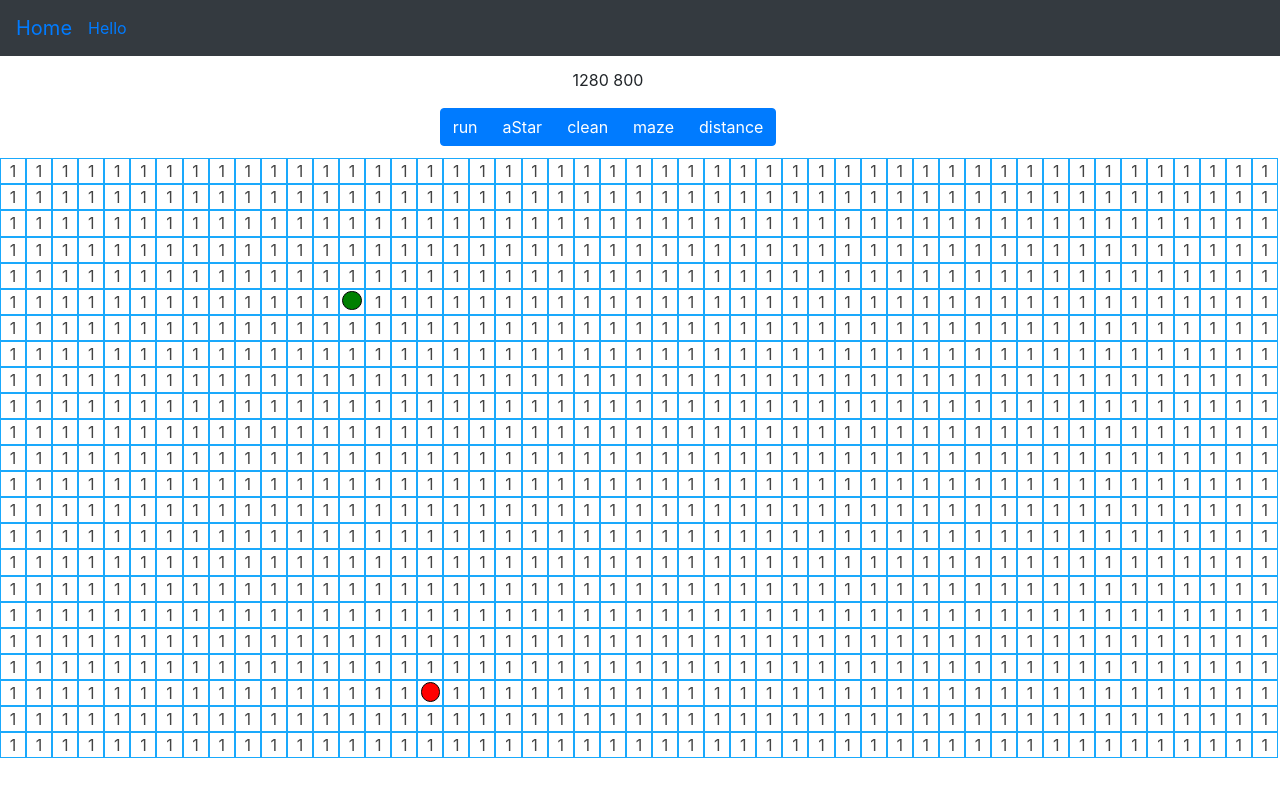
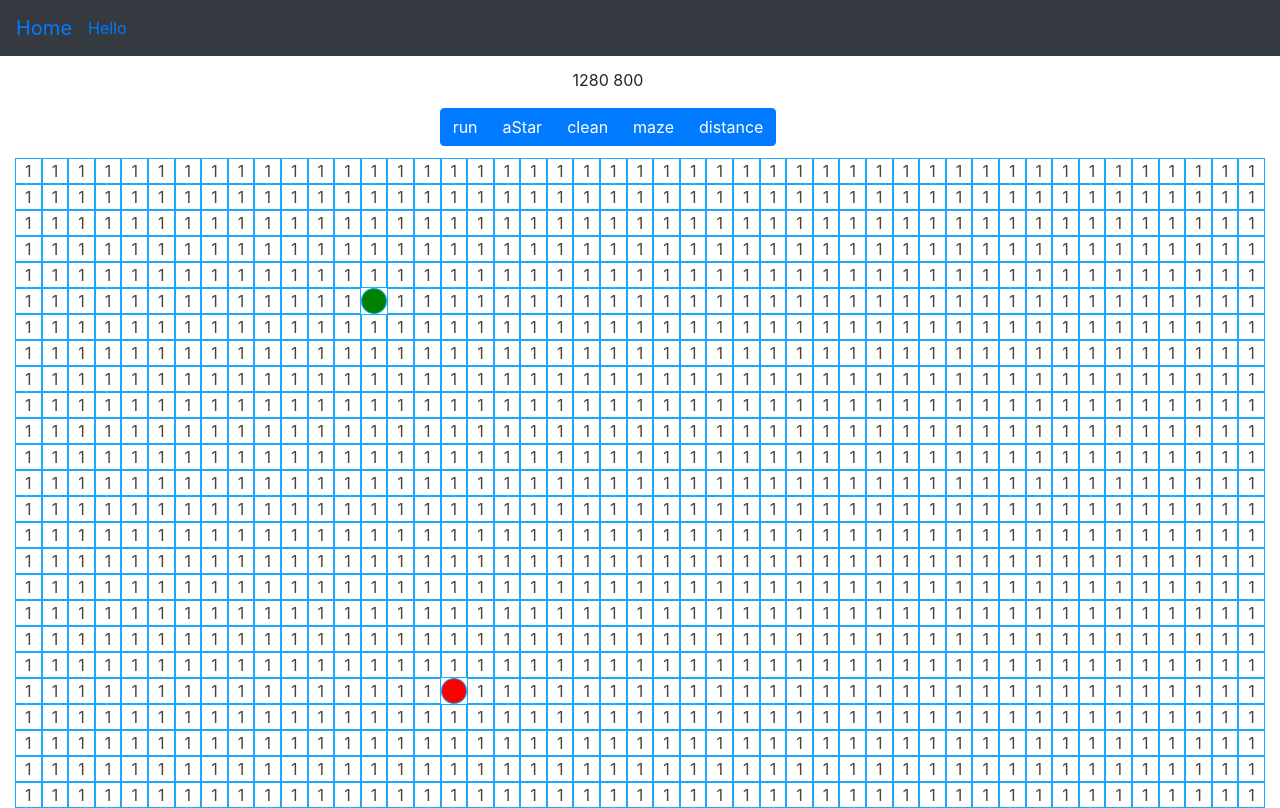
Before and after one commit to auratiger/shortst_path_visualiser, a React (Create React App) app: page / in a window 1280 px wide. Built offline with nearby package versions, Linux system fonts and the light colour scheme.

Commit message:
fixed container flex

```diff
--- a/src/algorithms/aStar.js
+++ b/src/algorithms/aStar.js
@@ -77,11 +77,7 @@ export function aStar(board){
             let adjacentNodes = getAdjacentNodes(board.grid, curNode, closedSet);
 
             adjacentNodes.forEach(node => {
-                node.previusNode = curNode;
                 board.visualization.push(curNode);
-            })
-
-            adjacentNodes.forEach(node => {
 
                 let g = curNode.gScore + curNode.dir === 0 ? curNode.pathDistance : curNode.pathDistance * 1.2;
                 let h = calculateDistance(node, endNode);
@@ -89,16 +85,25 @@ export function aStar(board){
 
                 let q = openSet.filter(el => el.id === node.id);
                 if(q.length !== 0 && q[0].fScore < f){
+                    console.log(1);
+
                     return;
                 }
+                console.log(q);
+
 
                 q = closedSet.filter(el => el.id === node.id);
                 if(q.length !== 0 && q[0].fScore < f){
+                    console.log(2);
+
                     return;
                 }
 
                 node.gScore = g;
                 node.fScore = f;
+
+                node.previusNode = curNode;
+
                 openSet.push(node);
             })
 
--- a/src/algorithms/visualize.js
+++ b/src/algorithms/visualize.js
@@ -1,6 +1,6 @@
 
 
-export function visualizePath(path, reachedEnd){
+export function visualizePath(path, elRefs, reachedEnd){
 
     for(let i = 0; i < path.length; i++){
         let node = path[i];
@@ -9,8 +9,6 @@ export function visualizePath(path, reachedEnd){
             let backtrackPath = [];
 
             while(node !== null && node.previusNode !== null){
-                console.log(2);
-
                 backtrackPath.push(node);
                 node = node.previusNode;
             }
@@ -19,7 +17,7 @@ export function visualizePath(path, reachedEnd){
                 for(let e = 0; e < backtrackPath.length; e++){
                     if(reachedEnd){
                         setTimeout(() => {
-                                document.getElementById(backtrackPath[e].id).className = 'node node-shortest-path';
+                            elRefs[backtrackPath[e].index].current.className = "node node-shortest-path"
                         }, 50 * e);
                     }
                 }
@@ -28,7 +26,7 @@ export function visualizePath(path, reachedEnd){
         }
 
         setTimeout(() => {
-            document.getElementById(node.id).className = 'node node-visited';
+            elRefs[node.index].current.className = 'node node-visited';
         }, 10 * i);
     }
 }
--- a/src/containers/Board/Board.js
+++ b/src/containers/Board/Board.js
@@ -15,12 +15,13 @@ class Board{
         this.startNode = null;
         this.endNode = null;
 
+        let index = 0;
         //generates the board
         for(let row = 0; row < rows; row++){
             this.grid.push([]);
             for(let col = 0; col < cols; col++){
 
-              let node = new Node(row, col);
+              let node = new Node(row, col, index++);
 
               if(START_NODE_ROW === row && START_NODE_COL === col){
                 node.tentDistance = 0
@@ -44,17 +45,14 @@ class Board{
 
               let node = this.grid[row][col];
 
-              let tentDistance = Infinity
-
-              if(node.isStart){
-                tentDistance = 0;
-              }
+              let tentDistance = node.isStart ? 0 : Infinity;
+              let cl = node.isStart ? 'start' : node.isEnd ? 'end' : 'node';
 
               node.tentDistance = tentDistance;
               node.pathDistance = 1;
               node.wall = false;
               node.previusNode = null;
-              document.getElementById(node.id).className = 'node' ;
+              document.getElementById(node.id).className = cl;
             }
         }
     }
--- a/src/containers/GridPath/GR.js
+++ b/src/containers/GridPath/GR.js
@@ -12,10 +12,10 @@ import './GridPath.css';
 import 'bootstrap/dist/css/bootstrap.min.css';
 import { Button, ButtonGroup, Card } from 'react-bootstrap';
 
-// const ROWS = 35;
-// const COLS = 92;
-const ROWS = Math.floor(window.innerHeight / 34);
-const COLS = Math.floor(window.innerWidth / 26);
+// const ROWS = 20;
+// const COLS = 30;
+let ROWS = Math.floor(window.innerHeight / 32);
+let COLS = Math.floor(window.innerWidth / 27);
 
 const GridPath = () => {
 
@@ -42,6 +42,9 @@ const GridPath = () => {
     const updateScreenSize = () => {
       setScreenWidth(window.innerWidth);
       setScreenHeight(window.innerHeight);
+      ROWS = Math.floor(window.innerHeight / 32);
+      COLS = Math.floor(window.innerWidth / 27);
+      setBoard(new Board(ROWS, COLS, setRerender));
     }
 
     const resetBoard = () => {
@@ -58,13 +61,13 @@ const GridPath = () => {
     const runDijcstra = () => {
 
         dijstraAlgorithm(board).then((reachedEnd) => {
-          visualizePath(board.visualization, reachedEnd);
+          visualizePath(board.visualization, elRefs, reachedEnd);
         });
     }
 
     const runAStar = () => {
       aStar(board).then((reachedEnd) => {
-        visualizePath(board.visualization, reachedEnd);
+        visualizePath(board.visualization, elRefs, reachedEnd);
       })
     }
 
@@ -78,17 +81,19 @@ const GridPath = () => {
         let row = parseInt(id.substring(0, 2));
         let col = parseInt(id.substring(2));
 
-        board.grid[row][col].wall = true;
-        let index = row * COLS + col;
+        let node = board.grid[row][col];
+
+        if(node.isStart || node.isEnd){
+          return;
+        }
+
+        node.wall = true;
+        let index = row * board.cols + col;
         elRefs[index].current.className = 'node wall';
-      }
+    }
 
     const onClickHandler = (event) => {
         event.preventDefault();
-
-        if(event.target.id === "element"){
-          return;
-        }
 
         colorChangeHandler(event.target.id);
 
@@ -98,7 +103,6 @@ const GridPath = () => {
     const onMouseRelease = (event) => {
         setMouseDown(false);
     }
-
 
     const onMouseHover = (event) => {
         if(!mouseDown){
@@ -113,30 +117,17 @@ const GridPath = () => {
     let grid = board !== null ? board.grid.map(row => {
       let cols = row.map(node => {
 
-        let element = () => {
-
-          if(node.isStart){
-            return(
-              <div className={"start"} id="element"></div>
-            )
-          }else if(node.isEnd){
-            return(
-              <div className={"end"} id="element"></div>
-            )
-          }else {
-            return node.pathDistance;
-          }
-        }
+        let cl = node.isStart ? "start" : node.isEnd ? "end" : "node";
 
         return(
           <div id={node.id}
                key={node.id}
                ref={elRefs[r++]}
-               className={"node"}
+               className={cl}
                onMouseDown={onClickHandler}
                onMouseOver={onMouseHover}
                onMouseUp={onMouseRelease}>
-                 {element()}
+                 {node.pathDistance}
           </div>
         )
       })
--- a/src/containers/GridPath/GridPath.css
+++ b/src/containers/GridPath/GridPath.css
@@ -1,7 +1,9 @@
 .container {
-    display: grid;
-    margin: 0 !important;
-    padding: 0 !important;
+    display: flex;
+    flex-direction: column;
+    width: 100vw !important;
+    max-width: 100vw !important;
+
 }
 
 .con {
@@ -13,12 +15,11 @@
 .center {
     text-align: center;
     margin: auto;
-  }
+}
 
 .wrapper {
     display: flex;
-    grid-template-columns: 20px;
-    grid-gap: 0px;
+    flex-direction: row;
     background-color: #fff;
     color: #444;
 }
@@ -27,10 +28,7 @@
     color: #444;
     border: 1px solid rgb(26, 169, 252);
     background-color: white;
-    /* outline: 1px solid rgb(26, 169, 252); */
-    display: inline-block;
-    height: 26.09px;
-    width: 26.09px;
+    flex-grow: 1;
 }
 
 .wall {
@@ -38,26 +36,20 @@
 }
 
 .start {
-    margin: auto;
-    margin-top: 6%;
-    width: 80%;
-    height: 80%;
-    border: 1px solid black;
+    flex-grow: 1;
     border-radius: 100%;
+    border: 1px solid rgb(26, 169, 252);
+    color: green;
     background-color: green;
 }
 
 .end {
-    margin: auto;
-    margin-top: 6%;
-    width: 80%;
-    height: 80%;
-    border: 1px solid black;
+    flex-grow: 1;
     border-radius: 100%;
+    border: 1px solid rgb(26, 169, 252);
+    color: red;
     background-color: red;
 }
-
-
 
 .node-visited {
     animation-name: visitedAnimation;
--- a/src/containers/Node/Node.js
+++ b/src/containers/Node/Node.js
@@ -1,8 +1,9 @@
 class Node{
-    constructor(row, col){
+    constructor(row, col, index){
         this.id = "" + (row < 10 ? '0'+row : row) + (col < 10 ? '0'+col : col);
         this.row = row;
         this.col = col;
+        this.index = index;
         this.isStart = false;
         this.isEnd = false;
         this.wall = false;
```
